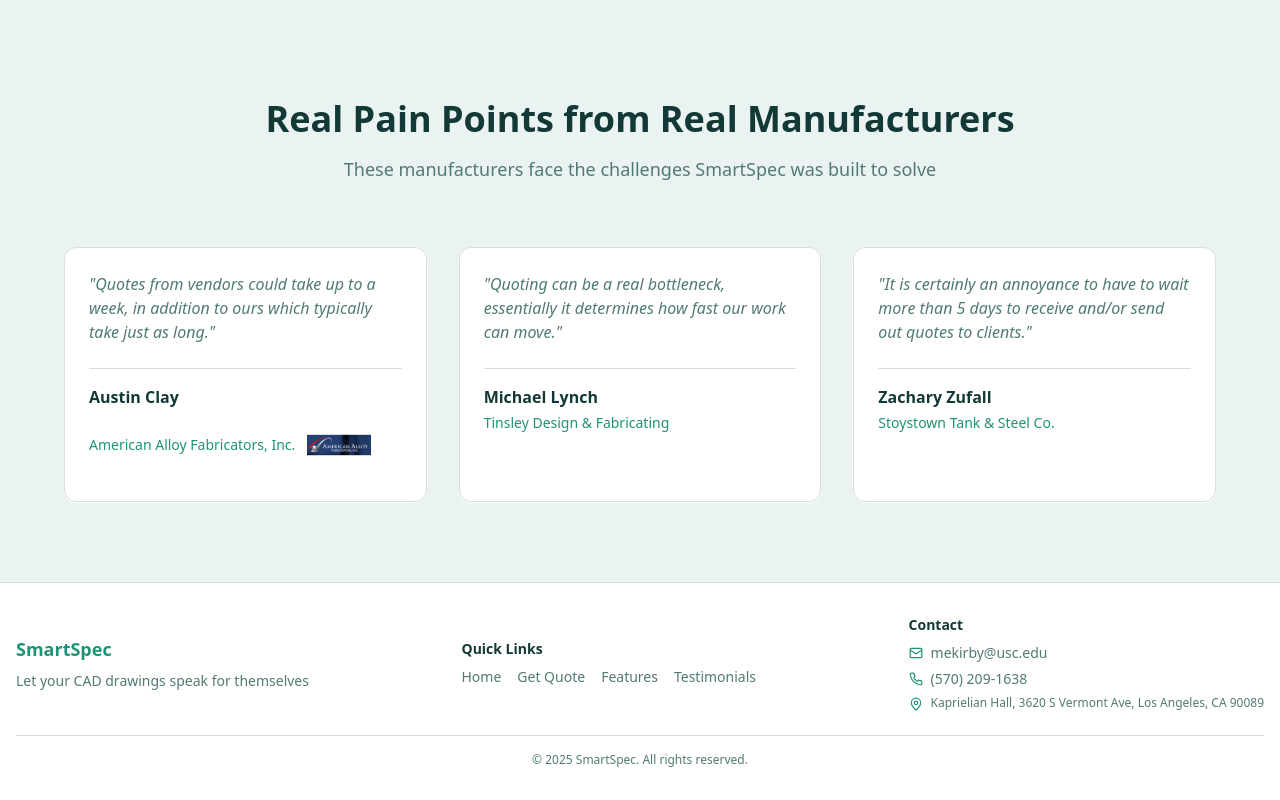
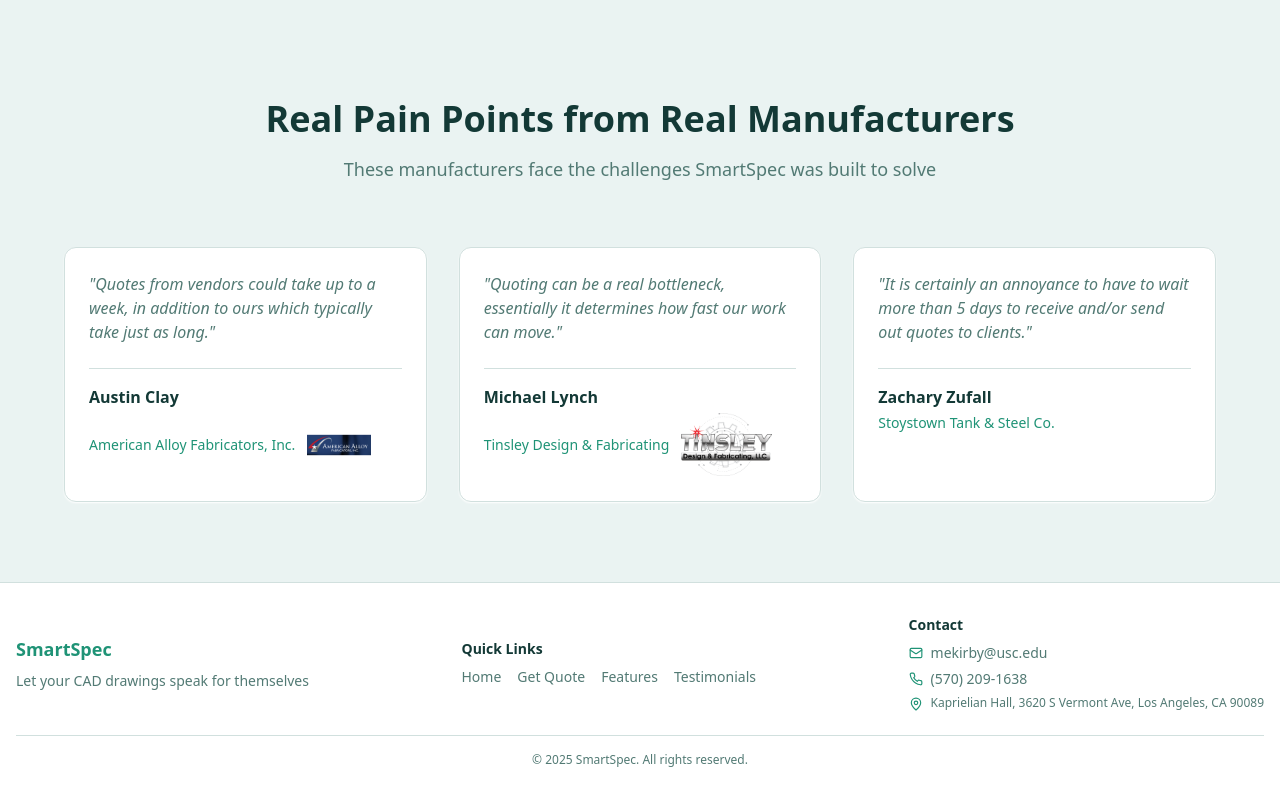
Before and after one commit to SmartSpec/material-quote-bot, a React (Vite) app: page / in a window 1280 px wide. Shown: the part 2592-3392 px from the top of the page. Built offline with nearby package versions, Linux system fonts and the light colour scheme; the HTML template or start-up script is replaced by a standard one.

Commit message:
Add Tinsley logo to testimonials

```diff
--- a/src/components/Testimonials.tsx
+++ b/src/components/Testimonials.tsx
@@ -1,5 +1,6 @@
 import { Card, CardContent } from "@/components/ui/card";
 import americanAlloyLogo from "@/assets/american-alloy-logo.png";
+import tinsleyLogo from "@/assets/tinsley-logo.png";
 
 const Testimonials = () => {
   const testimonials = [
@@ -61,6 +62,13 @@ const Testimonials = () => {
                           className="h-16 object-contain"
                         />
                       )}
+                      {testimonial.company === "Tinsley Design & Fabricating" && (
+                        <img
+                          src={tinsleyLogo}
+                          alt="Tinsley Design & Fabricating logo"
+                          className="h-16 object-contain"
+                        />
+                      )}
                     </div>
                   )}
                 </div>
```
Also changed, not shown: src/assets/tinsley-logo.png (added).
